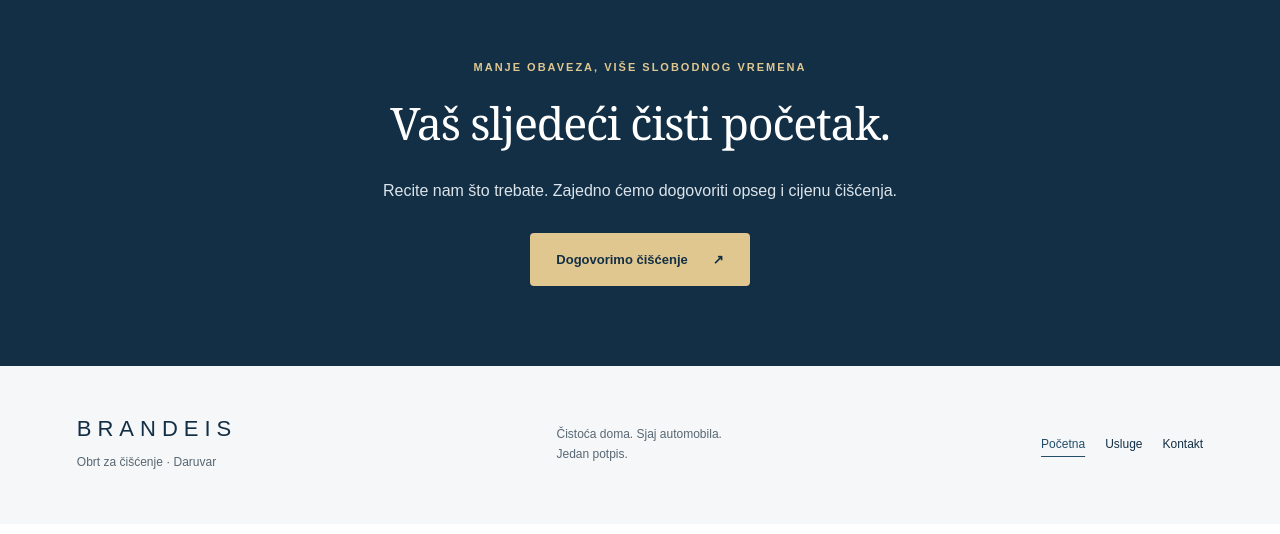
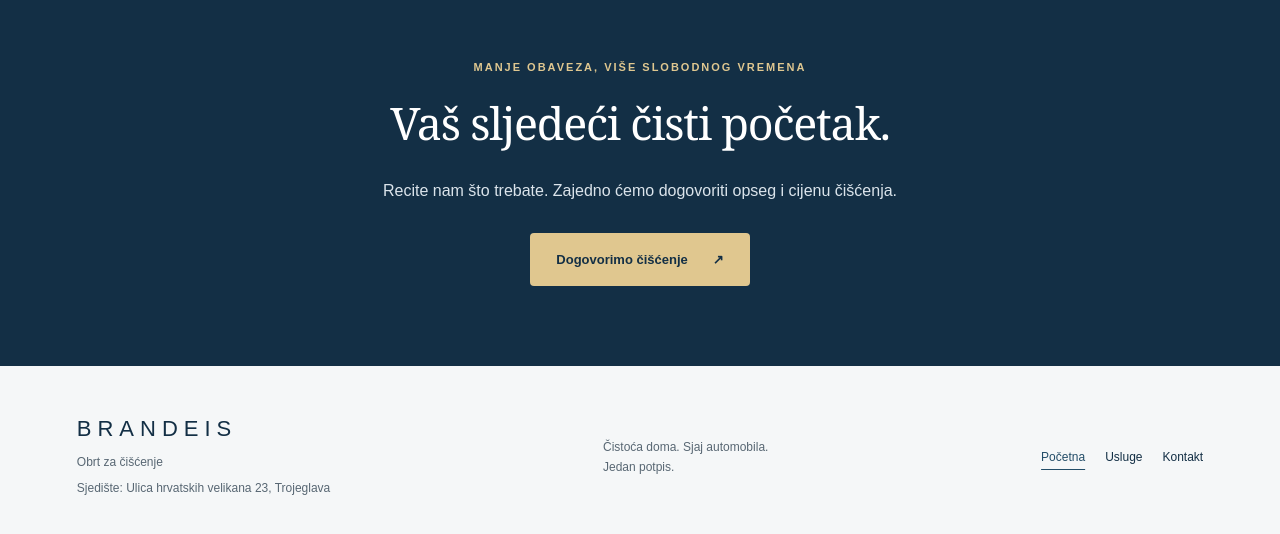
Before and after one commit to DevDonat/brandeis, a plain HTML site: page index.html in a window 1280 px wide. Shown: the part 1676-2210 px from the top of the page. Drawn offline with Linux system fonts and the light colour scheme.

Commit message:
Add business address in Trojeglava

```diff
--- a/index.html
+++ b/index.html
@@ -134,7 +134,8 @@
     <footer>
       <div>
         <strong>BRANDEIS</strong>
-        <p>Obrt za čišćenje · Daruvar</p>
+        <p>Obrt za čišćenje</p>
+        <p>Sjedište: Ulica hrvatskih velikana 23, Trojeglava</p>
       </div>
       <p>Čistoća doma. Sjaj automobila.<br />Jedan potpis.</p>
       <nav>
```
Also changed, not shown: usluge.html (+2 -1 lines).
